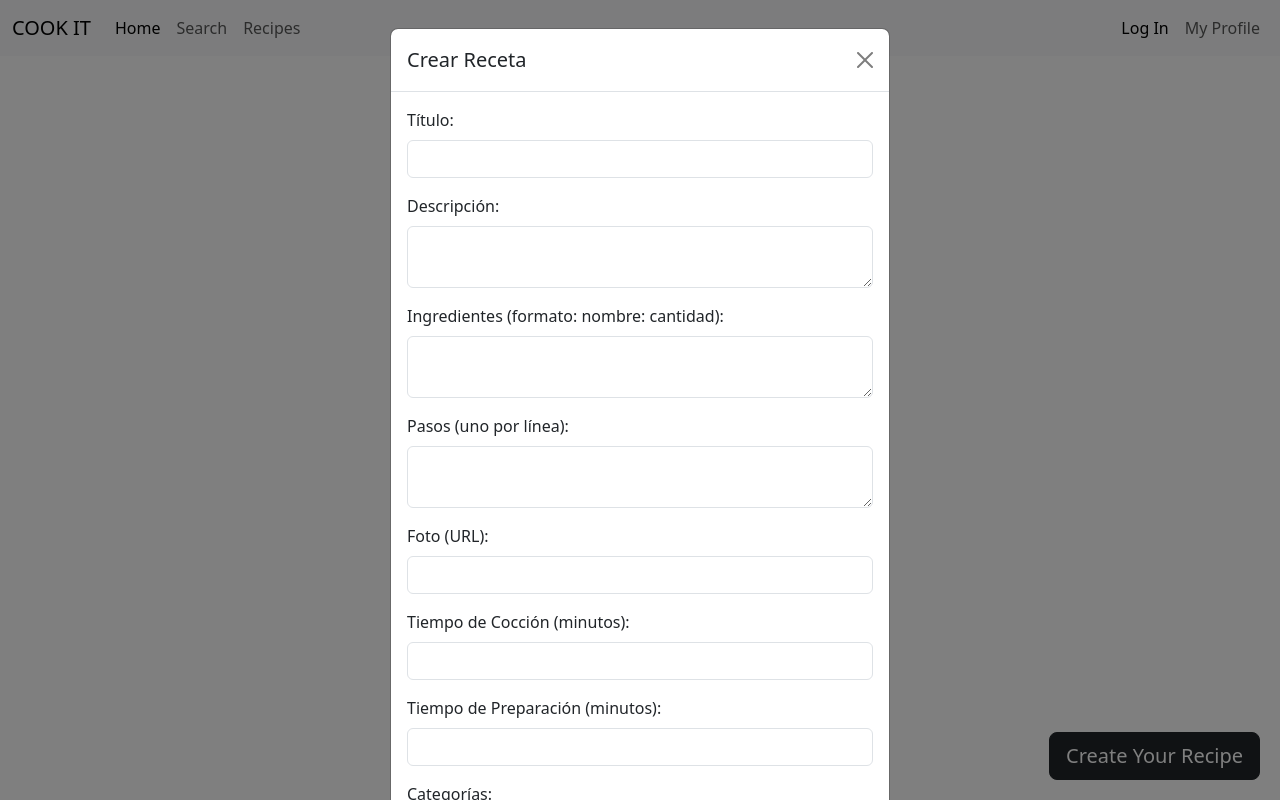
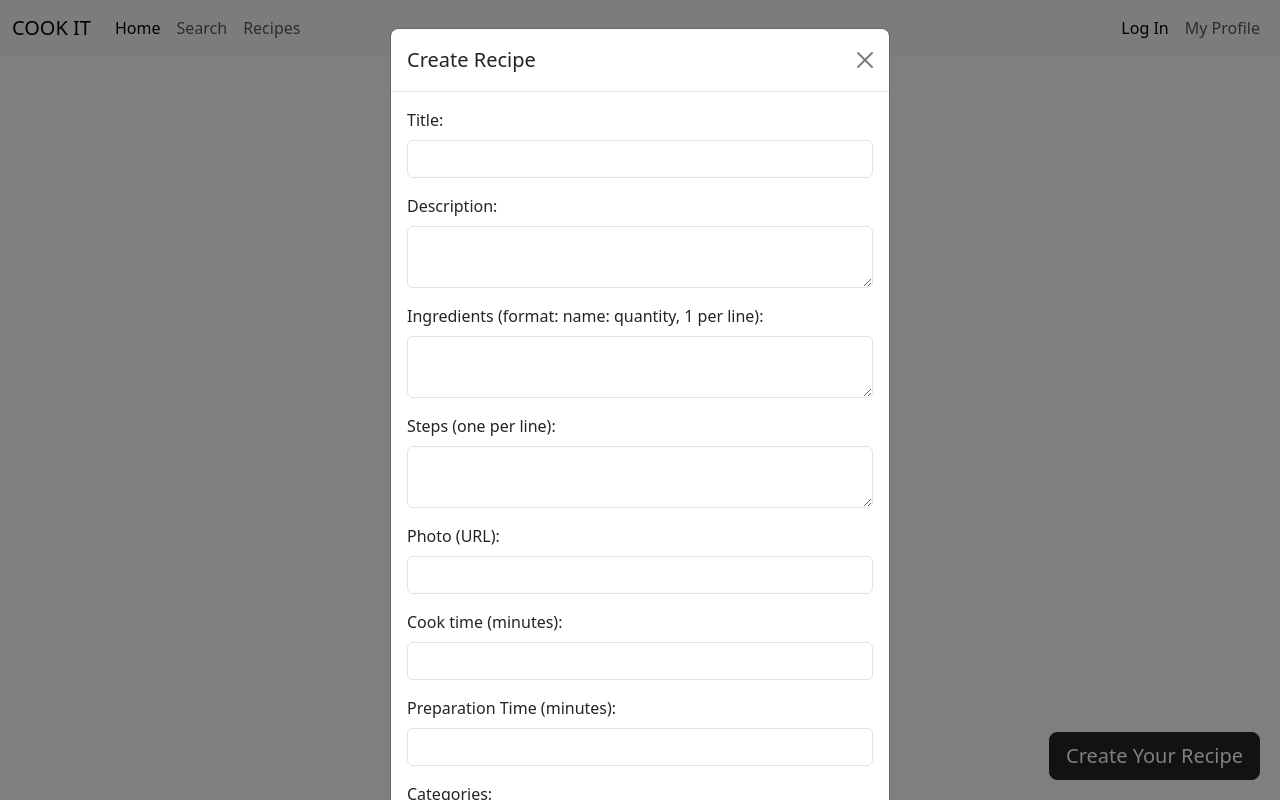
Before and after one commit to IMTHEBIGGESTLOL/WEBproyect, a website: page public/recipes/recipes_page.html in a window 1280 px wide. Both pictures are taken after a click on the button "Create Your Recipe". Drawn offline with nearby package versions, Linux system fonts and the light colour scheme; some packages are replaced by stand-ins of ours; no server answers; a script that the page names is missing.

Commit message:
changes to recipes page modal

```diff
--- a/public/recipes/recipes_page.html
+++ b/public/recipes/recipes_page.html
@@ -98,44 +98,44 @@
             <div class="modal-dialog">
                 <div class="modal-content">
                     <div class="modal-header">
-                        <h5 class="modal-title" id="exampleModalLabel">Crear Receta</h5>
+                        <h5 class="modal-title" id="exampleModalLabel">Create Recipe</h5>
                         <button type="button" class="btn-close" data-bs-dismiss="modal" aria-label="Close"></button>
                     </div>
                     <div class="modal-body">
                         <form id="recipeForm">
                             <div class="mb-3">
-                                <label for="title" class="form-label">Título:</label>
+                                <label for="title" class="form-label">Title:</label>
                                 <input type="text" class="form-control" id="title" name="title" required>
                             </div>
                             <div class="mb-3">
-                                <label for="description" class="form-label">Descripción:</label>
+                                <label for="description" class="form-label">Description:</label>
                                 <textarea class="form-control" id="description" name="description" required></textarea>
                             </div>
                             <div class="mb-3">
-                                <label for="ingredients" class="form-label">Ingredientes (formato: nombre: cantidad):</label>
+                                <label for="ingredients" class="form-label">Ingredients (format: name: quantity, 1 per line):</label>
                                 <textarea class="form-control" id="ingredients" name="ingredients" required></textarea>
                             </div>
                             <div class="mb-3">
-                                <label for="steps" class="form-label">Pasos (uno por línea):</label>
+                                <label for="steps" class="form-label">Steps (one per line):</label>
                                 <textarea class="form-control" id="steps" name="steps" required></textarea>
                             </div>
                             <div class="mb-3">
-                                <label for="photo" class="form-label">Foto (URL):</label>
+                                <label for="photo" class="form-label">Photo (URL):</label>
                                 <input type="text" class="form-control" id="photo" name="photo" required>
                             </div>
                             <div class="mb-3">
-                                <label for="cook_time" class="form-label">Tiempo de Cocción (minutos):</label>
+                                <label for="cook_time" class="form-label">Cook time (minutes):</label>
                                 <input type="number" class="form-control" id="cook_time" name="cook_time" required>
                             </div>
                             <div class="mb-3">
-                                <label for="prep_time" class="form-label">Tiempo de Preparación (minutos):</label>
+                                <label for="prep_time" class="form-label">Preparation Time (minutes):</label>
                                 <input type="number" class="form-control" id="prep_time" name="prep_time" required>
                             </div>
                             <div class="mb-3">
-                                <label for="categorySelect" class="form-label">Categorías:</label>
+                                <label for="categorySelect" class="form-label">Categories:</label>
                                 <div id="categoryDropdown" class="dropdown">
                                     <button class="btn btn-secondary dropdown-toggle" type="button" id="categoryDropdownMenuButton" data-bs-toggle="dropdown" aria-expanded="false">
-                                        Seleccionar Categorías
+                                        Select Categories
                                     </button>
                                     <ul class="dropdown-menu" aria-labelledby="categoryDropdownMenuButton" id="categoryDropdownMenu">
                                         <!-- Aquí se agregarán las opciones de categorías -->
@@ -143,7 +143,7 @@
                                 </div>
                             </div>
                             <div id="selectedCategorieshtml"></div>
-                            <button type="submit" class="btn btn-primary">Crear</button>
+                            <button type="submit" class="btn btn-primary">Create</button>
                         </form>
                     </div>
                 </div>
--- a/public/recipes/recipes_page.js
+++ b/public/recipes/recipes_page.js
@@ -171,6 +171,8 @@ recipeForm.addEventListener("submit", async function(event) {
         return;
    }
 
+   location.reload();
+
     // Cerrar el modal
     var modal = bootstrap.Modal.getInstance(document.getElementById("recipeModal"));
     modal.hide();
```
